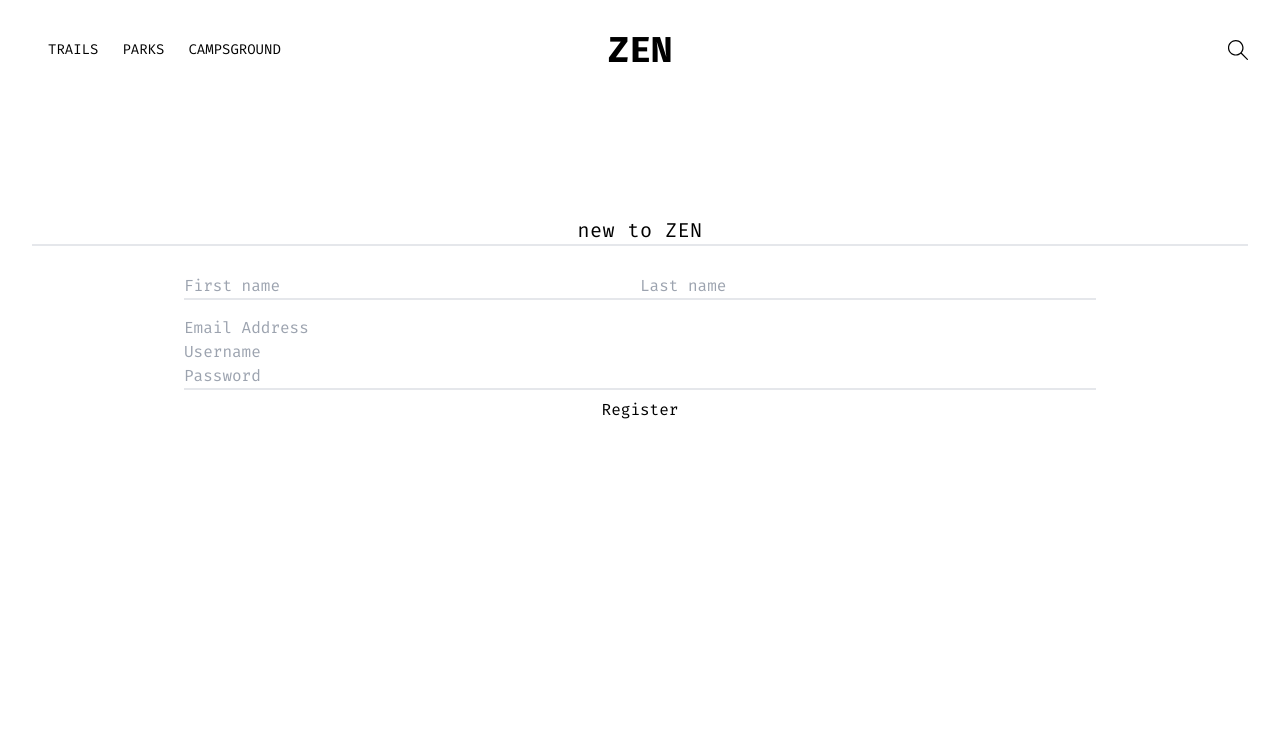
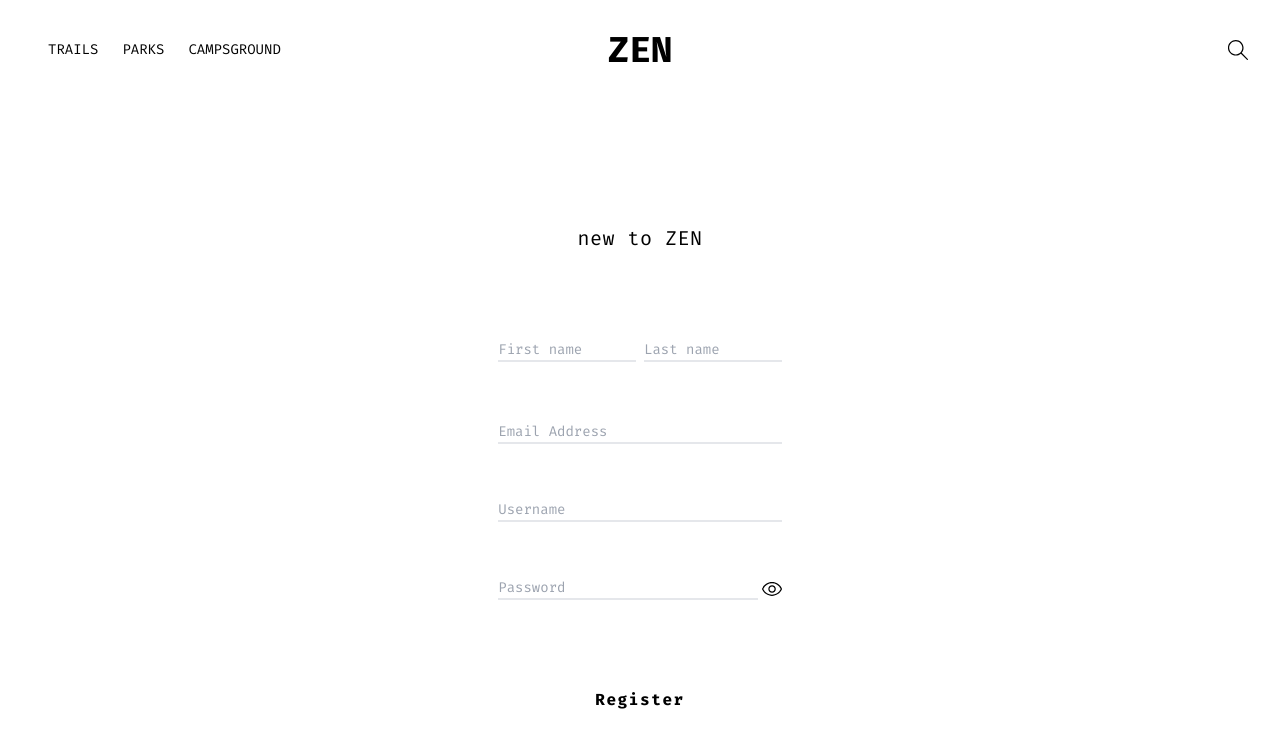
Before and after one commit to duongni/zent, a Next.js app: page /login in a window 1280 px wide. Shown: the top 748 px of the page. Built offline with nearby package versions, Linux system fonts and the light colour scheme.

Commit message:
work on getting the data from the api work.

```diff
--- a/app/api/park.tsx
+++ b/app/api/park.tsx
@@ -1,5 +1,5 @@
 import axios from "axios";
-import type { GetStaticProps } from "next";
+import { GetStaticProps } from "next";
 import Page from "../parks/page";
 
 interface IndexPageProps {
@@ -20,10 +20,14 @@ interface Park {
 
 export const getStaticProps: GetStaticProps<IndexPageProps> = async () => {
   try {
+    console.log("Fetching data from API");
     const apiUrl =
       "https://developer.nps.gov/api/v1/parks?stateCode=WA&api_key=mh9ahtxIO5fhbnKFaeu6dMleOmK11DGk289gULQO";
+    console.log("API URL:", apiUrl);
 
     const response = await axios.get<{ data: Array<Park> }>(apiUrl);
+    console.log("API Response:", response);
+
     const parks = response.data.data.map((park) => ({
       name: park.fullName,
       img: park.images[0]?.url || "",
@@ -44,11 +48,7 @@ export const getStaticProps: GetStaticProps<IndexPageProps> = async () => {
           .join(", ") || "",
     }));
 
-    if (!parks) {
-      return {
-        notFound: true,
-      };
-    }
+    console.log("Transformed Parks Data:", parks);
 
     return {
       props: { parks },
--- a/app/camps/page.tsx
+++ b/app/camps/page.tsx
@@ -1,9 +1,4 @@
 import React from "react";
-
-export const metadata = {
-  title: "User Page",
-  description: "Your next ZEN",
-};
 
 const Page = () => {
   return (
--- a/app/login/page.tsx
+++ b/app/login/page.tsx
@@ -1,35 +1,67 @@
 import React from "react";
+import Link from "next/link";
+import { SlEye } from "react-icons/sl";
 
-import Link from "next/link";
-
-export const metadata = {
-  title: "Login",
-  description: "Login in to save your destination",
-};
-
-const Page = () => {
+function Page() {
   return (
-    <div className="mt-[200px]">
-      <p className="border-b-2 text-center mb-5 text-xl font-extralight tracking-wide">
+    <div className=" flex flex-col justify-center items-center my-52">
+      <p className="text-center mb-5 text-xl font-extralight tracking-wide ">
         new to ZEN
       </p>
 
-      <form action="" method="post" className="flex flex-col items-center">
-        <div className="grid grid-cols-2 w-3/4 border-b-2 my-2">
-          <input type="text" placeholder="First name" />
-          <input type="text" placeholder="Last name" />
+      <form
+        action=""
+        method="post"
+        className="flex flex-col items-center max-w-{600px} py-4 px-8"
+      >
+        <div className="grid grid-cols-2 w-3/4  my-2 gap-2">
+          <input
+            id="firstName"
+            type="text"
+            placeholder="First name"
+            className="border-b-2 focus:outline-none my-11 text-sm"
+          />
+          <input
+            id="lastName"
+            type="text"
+            placeholder="Last name"
+            className="border-b-2 focus:outline-none my-11 text-sm"
+          />
         </div>
-        <div className="grid grid-cols-1 w-3/4 border-b-2 my-2">
-          <input type="text" placeholder="Email Address" />
-          <input type="text" placeholder="Username" />
-          <input type="text" placeholder="Password" />
+        <div className="grid grid-cols-1 w-3/4  my-2 gap-14 ">
+          <input
+            id="email"
+            type="text"
+            placeholder="Email Address"
+            className="border-b-2 text-sm focus:outline-none"
+          />
+          <input
+            id="userName"
+            type="text"
+            placeholder="Username"
+            className="border-b-2 text-sm focus:outline-none"
+          />
+          <div className="flex flex-row justify-between">
+            <input
+              id="passWord"
+              type="password"
+              placeholder="Password"
+              className="border-b-2 text-sm focus:outline-none w-11/12"
+            />
+            <button>
+              <SlEye size={20} />
+            </button>
+          </div>
         </div>
-        <button type="submit">
-          <Link href="../register/page">Register</Link>
+        <button
+          type="submit"
+          className=" my-20 font-bold tracking-widest hover:text-gray-400 "
+        >
+          <Link href="../journal/page">Register</Link>
         </button>
       </form>
     </div>
   );
-};
+}
 
 export default Page;
--- a/app/page.tsx
+++ b/app/page.tsx
@@ -1,14 +1,13 @@
-import Trails from "./trails/page";
+import Parks from "./parks/page";
+
+console.log("Hello");
 
 export default function Home() {
   return (
-    <div className="py-3 md:grid grid-cols-2 2xl:grid-cols-3 grid-rows-[750px] ">
-      <Trails
-        name="Susafa"
-        img="/images/santa teresa/pool-santa-teresa.jpeg"
-        location="Sicily, Italy"
-        price={400}
-      />
+    <div>
+      <div className="py-3 md:grid grid-cols-2 2xl:grid-cols-3 grid-rows-[750px] ">
+        <Parks />
+      </div>
     </div>
   );
 }
--- a/app/parks/page.tsx
+++ b/app/parks/page.tsx
@@ -15,6 +15,7 @@ interface Props {
 }
 
 const Page: React.FC<Props> = ({ parks }) => {
+  console.log("Received Parks in Page Component:", parks); // Add this log
   const [isLiked, setLike] = useState(false);
 
   const handleheartClick = () => {
--- a/app/register/page.tsx
+++ b/app/register/page.tsx
@@ -1,7 +1,6 @@
 import React from "react";
 import Link from "next/link";
 import { SlEye } from "react-icons/sl";
-import { useMediaQuery } from "react-responsive";
 
 export const metadata = {
   title: "Register",
@@ -9,7 +8,7 @@ export const metadata = {
   description: "Register to become a part of our journey",
 };
 
-function pages() {
+function Page() {
   return (
     <div className=" flex flex-col justify-center items-center my-52">
       <p className="text-center mb-5 text-xl font-extralight tracking-wide ">
@@ -71,4 +70,4 @@ function pages() {
   );
 }
 
-export default pages;
+export default Page;
```
